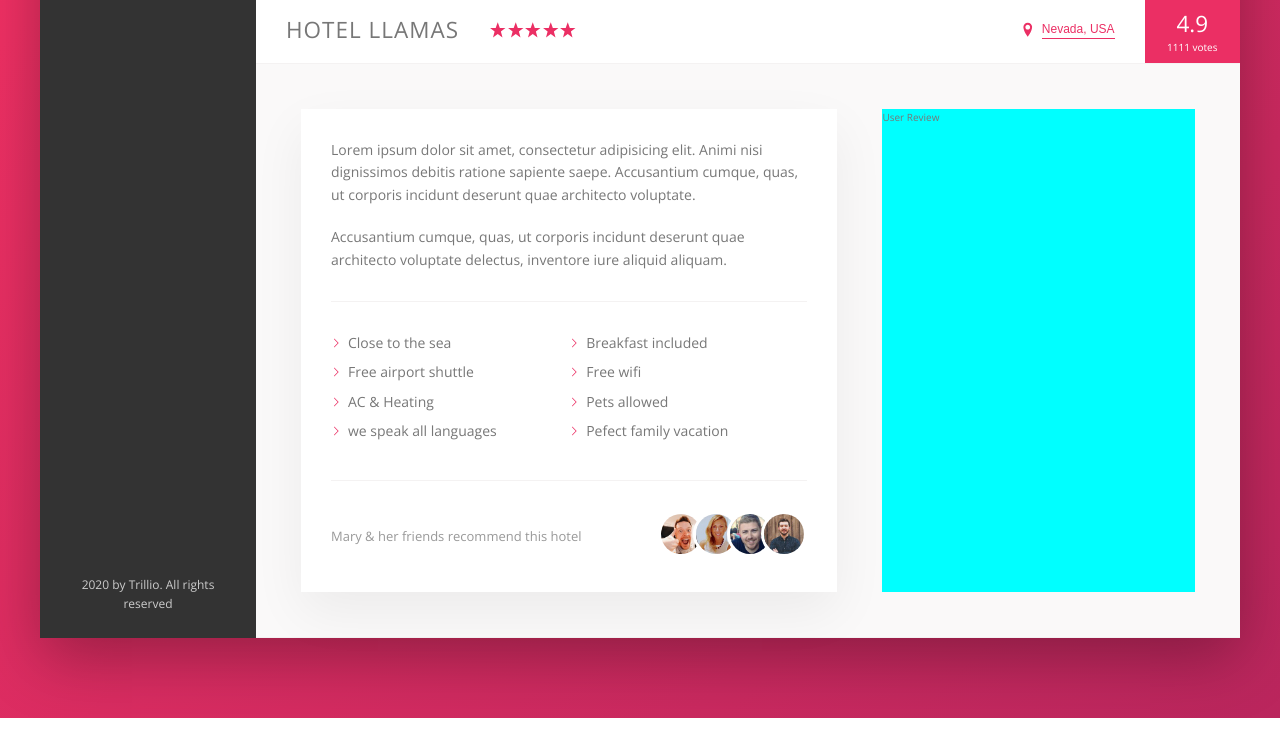
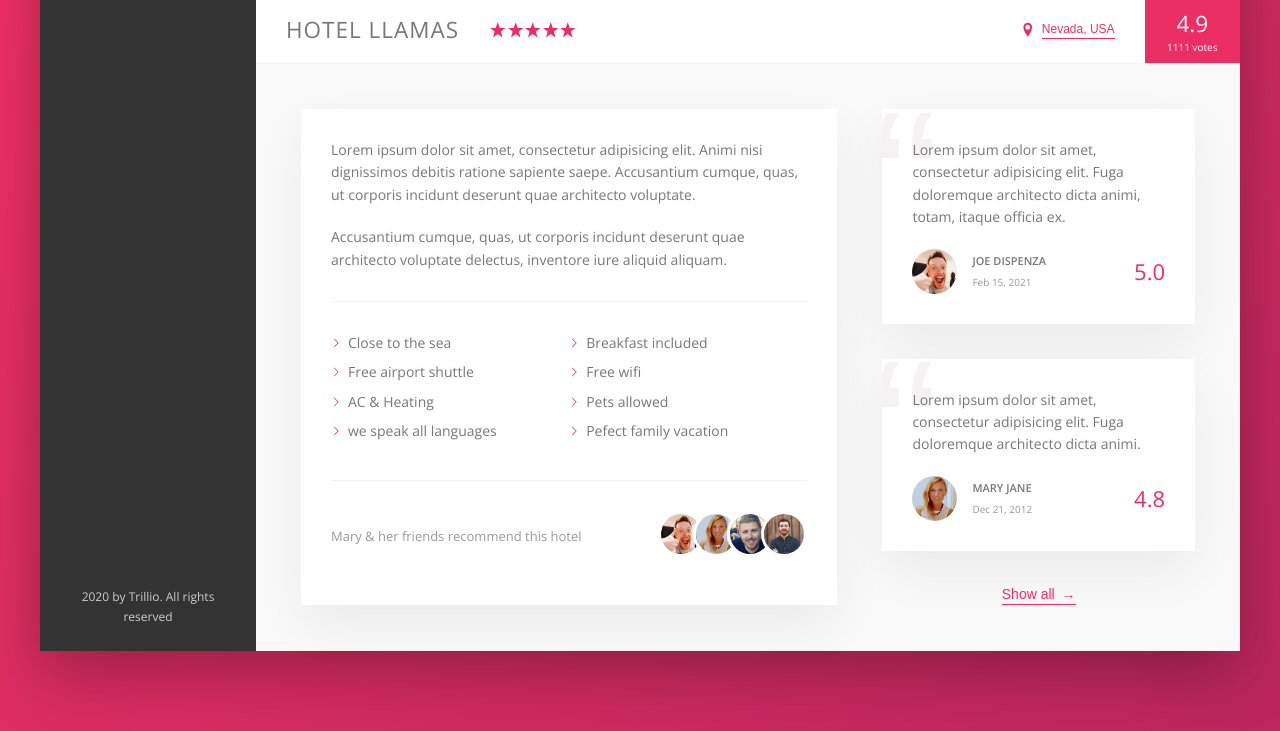
Before and after one commit to johngwells/Trillio-Web, a website: page index.html in a window 1280 px wide. Shown: the part 538-1269 px from the top of the page. Drawn offline with nearby package versions, Linux system fonts and the light colour scheme.

Commit message:
layout/design reviews section

```diff
--- a/index.html
+++ b/index.html
@@ -158,7 +158,33 @@
                         </div>
 
                         <div class="user-reviews">
-                            User Review
+                            <figure class="review">
+                                <blockquote class="review__text">
+                                    Lorem ipsum dolor sit amet, consectetur adipisicing elit. Fuga doloremque architecto dicta animi, totam, itaque officia ex.
+                                </blockquote>
+                                <figcaption class="review__user">
+                                    <img src="img/user-1.jpg" alt="User 1" class="review__photo">
+                                    <div class="review__user-box">
+                                        <p class="review__user-name">Joe Dispenza</p>
+                                        <p class="review__user-date">Feb 15, 2021</p>
+                                    </div>
+                                    <div class="review__rating">5.0</div>
+                                </figcaption>
+                            </figure>
+                            <figure class="review">
+                                <blockquote class="review__text">
+                                    Lorem ipsum dolor sit amet, consectetur adipisicing elit. Fuga doloremque architecto dicta animi.
+                                </blockquote>
+                                <figcaption class="review__user">
+                                    <img src="img/user-2.jpg" alt="User 1" class="review__photo">
+                                    <div class="review__user-box">
+                                        <p class="review__user-name">Mary Jane</p>
+                                        <p class="review__user-date">Dec 21, 2012</p>
+                                    </div>
+                                    <div class="review__rating">4.8</div>
+                                </figcaption>
+                            </figure>
+                            <button class="btn-inline">Show all <span>&rarr;</span></button>
                         </div>
                     </div>
                 </main>
--- a/sass/_components.scss
+++ b/sass/_components.scss
@@ -262,8 +262,17 @@
   cursor: pointer;
   transition: all .2s;
 
+  & span {
+    margin-left: 3px;
+    transition: margin-left .2s;
+  }
+
   &:hover {
     color: var(--color-grey-dark-1);
+
+    span {
+      margin-left: 8px;
+    }
   }
 
   &:focus {
@@ -356,3 +365,65 @@
     }
   }
 }
+
+// --------> Reviews <---------
+.review {
+  background-color: #fff;
+  box-shadow: var(--shadow-light);
+  padding: 3rem;
+  margin-bottom: 3.5rem;
+  position: relative;
+  overflow: hidden;
+
+  &__text {
+    margin-bottom: 2rem;
+    z-index: 2;
+    position: relative;
+  }
+
+  &__user {
+    display: flex;
+    align-items: center;
+  }
+
+  &__photo {
+    height: 4.5rem;
+    width: 4.5rem;
+    border-radius: 50%;
+    margin-right: 1.5rem;
+  }
+
+  &__user-box {
+    margin-right: auto;
+  }
+
+  &__user-name {
+    font-size: 1.1rem;
+    font-weight: 600;
+    text-transform: uppercase;
+    margin-bottom: .4rem;
+  }
+
+  &__user-date {
+    font-size: 1rem;
+    color: var(--color-grey-dark-3)
+  }
+
+  &__rating {
+    color: var(--color-primary);
+    font-size: 2.2rem;
+    font-weight: 300;
+  }
+
+  &::before {
+    content: "\201C";
+    position: absolute;
+    top: -2.75rem;
+    left: -1rem;
+    line-height: 1;
+    font-size: 20rem;
+    color: var(--color-grey-light-2);
+    font-family: sans-serif;
+    z-index: 1;
+  }
+}
--- a/sass/_layout.scss
+++ b/sass/_layout.scss
@@ -36,6 +36,7 @@
 }
 
 .detail {
+  font-size: 1.4rem;
   display: flex;
   padding: 4.5rem;
   background-color: var(--color-grey-light-1);
@@ -43,7 +44,6 @@
 }
 
 .description {
-  font-size: 1.4rem;
   background-color: #fff;
   box-shadow: var(--shadow-light);
   padding: 3rem;
@@ -52,6 +52,9 @@
 }
 
 .user-reviews {
-  background-color:  aqua;
   flex: 1;
+
+  display: flex;
+  flex-direction: column;
+  align-items: center;
 }
```
Also changed, not shown: css/style.css.
